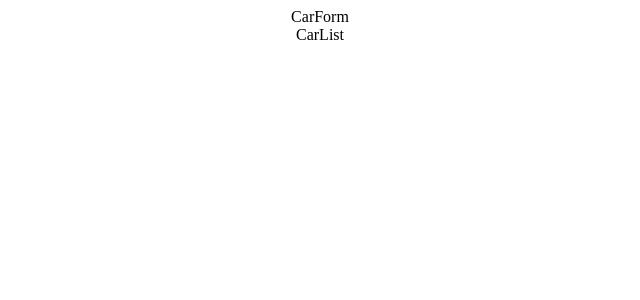
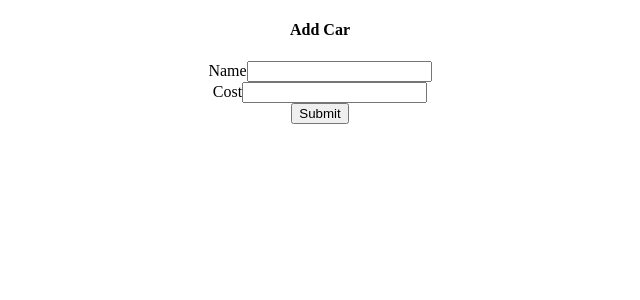
Before and after one commit to ianrboyle/react-ts-redux, a React (Create React App) app: page / in a window 1280 px wide. Shown: the top 300 px of the page, without its empty margins (320-960 px from the left). Built offline with nearby package versions, Linux system fonts and the light colour scheme.

Commit message:
adds form and list components

```diff
--- a/src/components/CarForm.tsx
+++ b/src/components/CarForm.tsx
@@ -1,7 +1,62 @@
-import React from 'react'
+import React, { ChangeEvent, FormEvent } from 'react'
+import {useDispatch, useSelector} from 'react-redux';
+import { changeName, changeCost, addCar, IState } from '../store';
+import { ICarModel } from '../store/slices/formSlice';
 
 export const CarForm = () => {
+  const { name, cost } = useSelector((state: IState )=> {
+    return{
+      name: state.form.name,
+      cost: state.form.cost
+    }
+  })
+
+  const dispatch = useDispatch();
+  const handleNameChange = (event: ChangeEvent<HTMLInputElement>) => {
+    const nameChangeAction: ICarModel = {
+      name: event.target.value,
+      cost: undefined,
+      id: undefined
+    }
+    dispatch(changeName(nameChangeAction))
+  }
+
+  const handleCostChange = (event: ChangeEvent<HTMLInputElement>) => {
+    const costChangeAction: ICarModel = {
+      name: undefined,
+      cost: parseInt(event.target.value) || 0,
+      id: undefined
+    }
+    dispatch(changeCost(costChangeAction))
+  }
+
+const handleSubmit = (event: FormEvent<HTMLFormElement> | undefined) => {
+  event?.preventDefault();
+  const addCarAction: ICarModel = {
+    name,
+    cost,
+    id: undefined
+  }
+  dispatch(addCar(addCarAction));
+
+}
+
   return (
-    <div>CarForm</div>
+    <div className="car-form panel">
+      <h4 className="subtitle is-3">Add Car</h4>
+      <form onSubmit={handleSubmit} action="">
+      <div className='field-group'>
+        <div className='field'>
+          <label className='label'>Name</label>
+            <input className='input is-expanded' type="text" value={name} onChange={handleNameChange}/>
+        </div>
+        <div className='field'>
+          <label className='label'>Cost</label>
+            <input className='input is-expanded' type="number" value={cost || ''} onChange={handleCostChange}/>
+        </div>
+      </div>
+      <button>Submit</button>
+      </form>
+    </div>
   )
 }
--- a/src/components/CarList.tsx
+++ b/src/components/CarList.tsx
@@ -1,7 +1,22 @@
 import React from 'react'
+import { useSelector} from 'react-redux'
+import { IState } from '../store'
+import { ICarModel } from '../store/slices/formSlice'
+export const CarList = () => {
+  const carList = useSelector((state: IState) => state.cars.cars)
+  return (
+    <div>     {carList?.map((c: ICarModel) => {
+      return (
+        <ul>
+        <li>
+          <p>
+          {c.name}, ${c.cost}
+          </p>
 
-export const CarList = () => {
-  return (
-    <div>CarList</div>
+        </li>
+      </ul>
+      )
+
+    })}</div>
   )
 }
--- a/src/store/slices/carSlice.ts
+++ b/src/store/slices/carSlice.ts
@@ -4,7 +4,7 @@ import { createSecureServer } from 'http2';
 import { ICarModel, Action } from './formSlice';
 
 
-interface ICarSliceModel {
+export interface ICarSliceModel {
   searchTerm: string | undefined;
   cars: ICarModel[] | undefined;
 }
--- a/src/store/slices/formSlice.ts
+++ b/src/store/slices/formSlice.ts
@@ -21,7 +21,7 @@ const formSlice = createSlice({
   name: 'form',
   initialState: initialState,
   reducers: {
-    changeName(state, action: Action){
+    changeName(state: ICarModel, action: Action){
       state.name = action.payload?.name;
     },
     changeCost(state, action: Action){
```
Also changed, not shown: src/store/index.tsx (+6 -1 lines).
